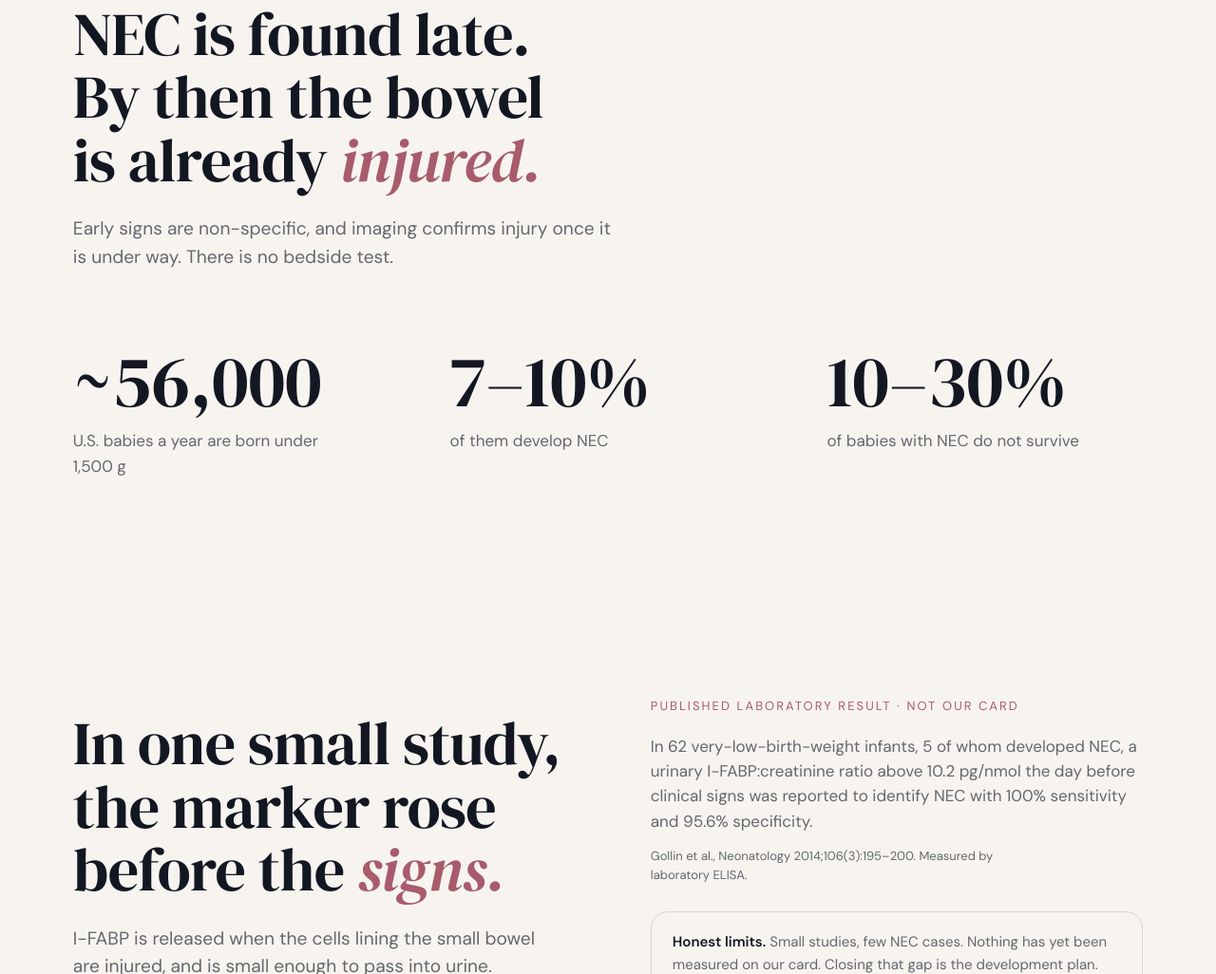
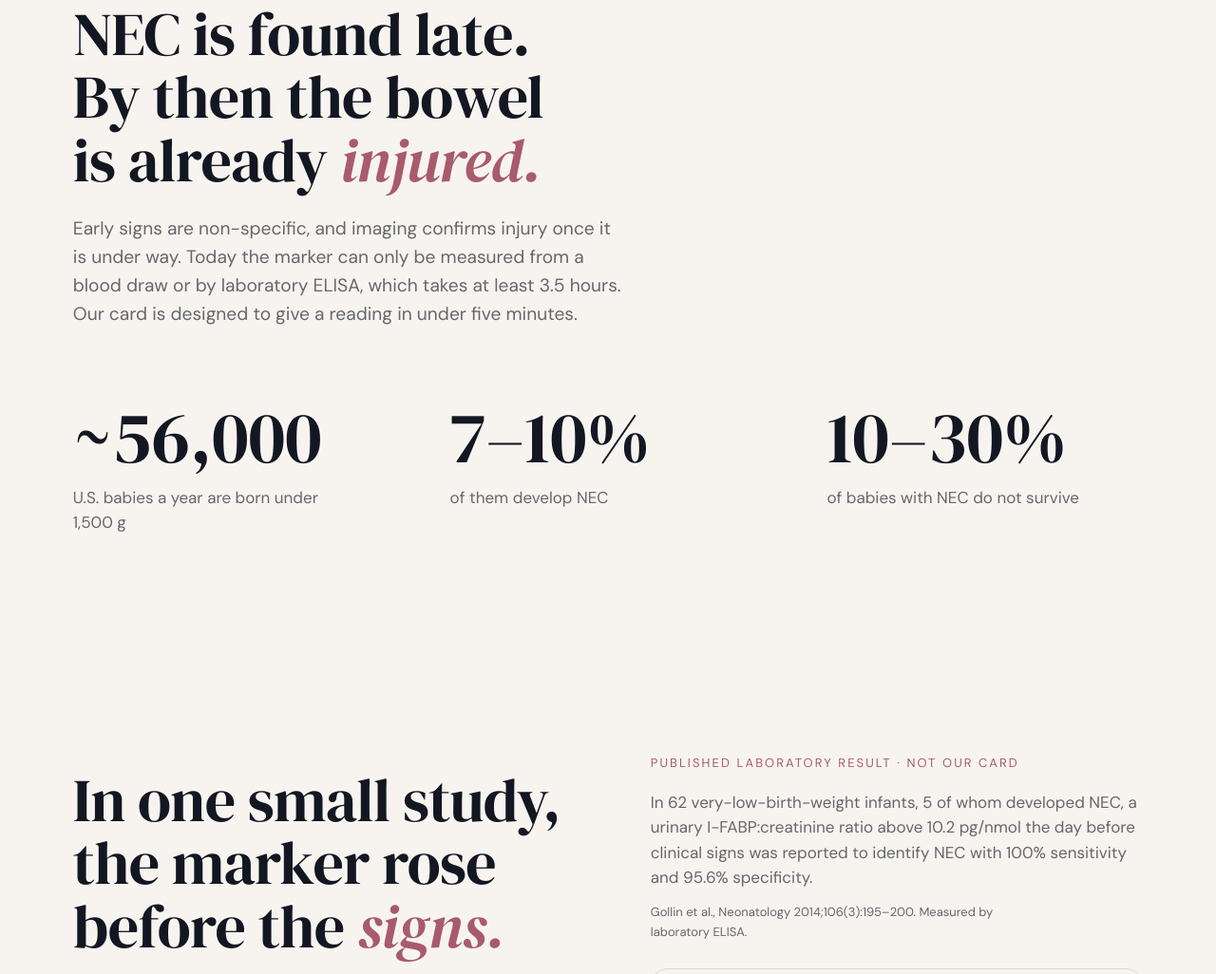
Before and after one commit to Ash-Fluid/Oria-Website-Prototype, a plain HTML site: page clinical.html in a window 1280 px wide. Shown: the part 1086-2112 px from the top of the page at 95% size. Drawn offline with Linux system fonts and the light colour scheme.

Commit message:
Clinical: state ELISA and card read times

```diff
--- a/clinical.html
+++ b/clinical.html
@@ -316,7 +316,7 @@
   <section class="need">
     <div class="wrap">
       <h2 class="rv">NEC is found late. By then the bowel is already <em>injured.</em></h2>
-      <p class="lede rv">Early signs are non-specific, and imaging confirms injury once it is under way. There is no bedside test.</p>
+      <p class="lede rv">Early signs are non-specific, and imaging confirms injury once it is under way. Today the marker can only be measured from a blood draw or by laboratory ELISA, which takes at least 3.5 hours. Our card is designed to give a reading in under five minutes.</p>
       <div class="facts">
         <div class="rv"><strong>~56,000</strong><span>U.S. babies a year are born under 1,500 g</span></div>
         <div class="rv"><strong>7–10%</strong><span>of them develop NEC</span></div>
```
